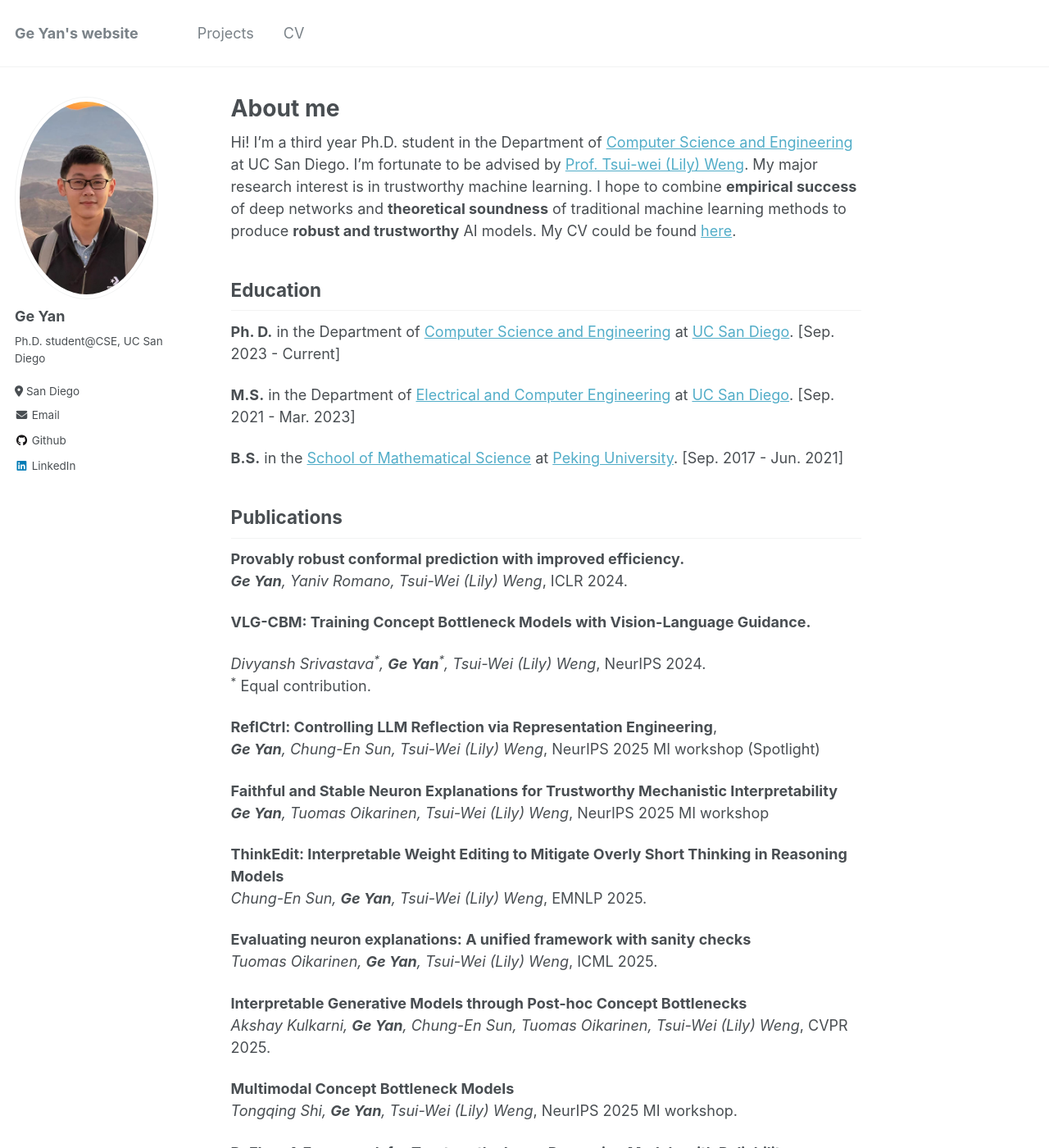
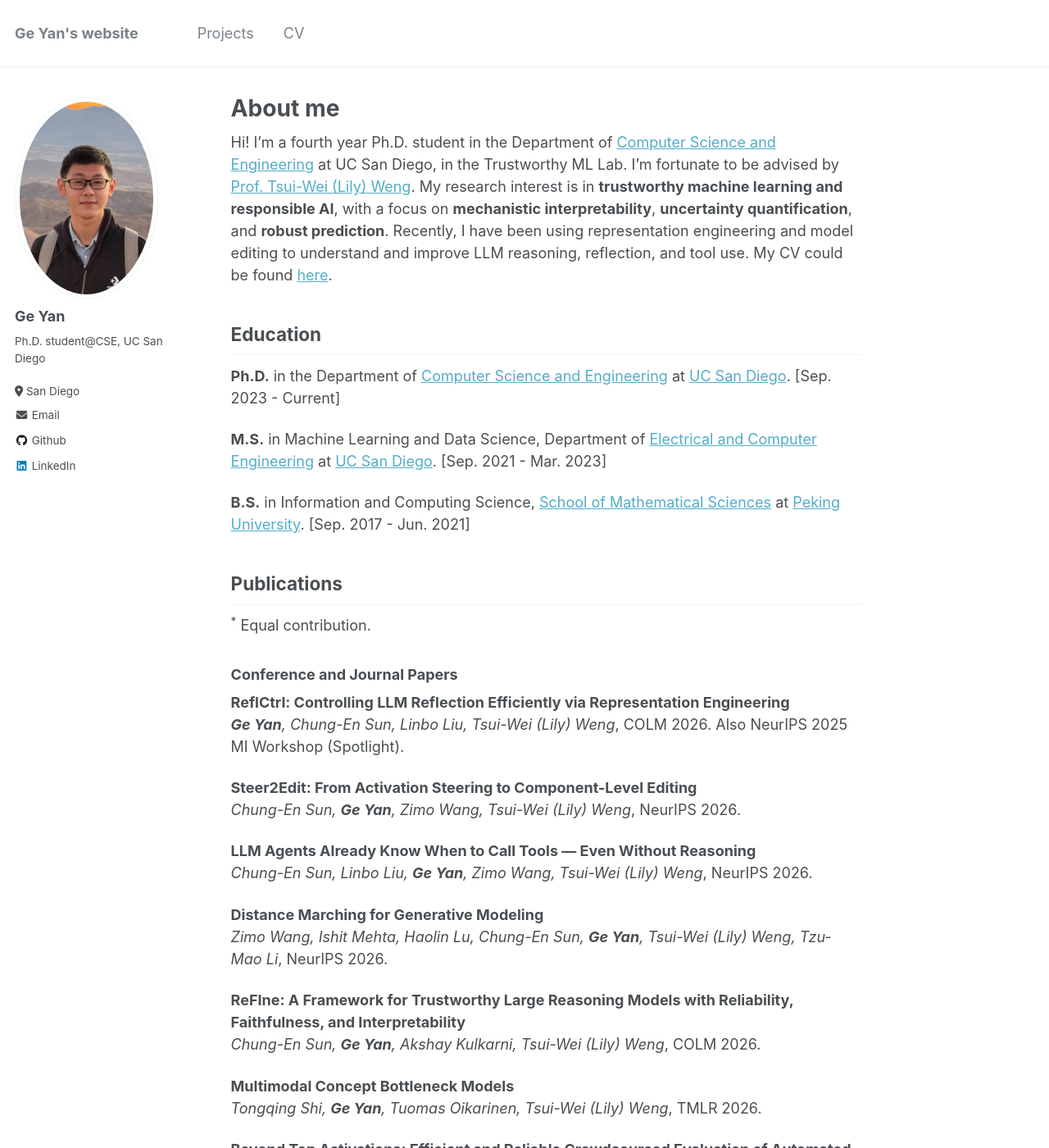
Before and after one commit to windymount/windymount.github.io, a Jekyll site: the page built from _pages/about.md, in a window 1280 px wide and 1400 px high. Shown: the whole window at 82% size. Built offline with Jekyll 4.4.1, drawn with Linux system fonts in a browser that asks for light colours; some of the changed text lies outside the part shown.

Commit message:
Update about, projects, and CV from 2026-10 CV
Co-Authored-By: Claude Opus 5.5 <noreply@anthropic.com>
Claude-Session: https://claude.ai/code/session_01Ev6n8A27FKdZKjFCbVRTrU

```diff
--- a/_pages/about.md
+++ b/_pages/about.md
@@ -8,53 +8,76 @@ redirect_from:
   - /about.html
 ---
 
-Hi! I'm a third year Ph.D. student in the Department of [Computer Science and Engineering](https://cse.ucsd.edu/) at UC San Diego. I'm fortunate to be advised by [Prof. Tsui-wei (Lily) Weng](https://lilywenglab.github.io/). My major research interest is in trustworthy machine learning. I hope to combine **empirical success** of deep networks and **theoretical soundness** of traditional machine learning methods to produce **robust and trustworthy** AI models. My CV could be found [here](files/cv.pdf).
+Hi! I'm a fourth year Ph.D. student in the Department of [Computer Science and Engineering](https://cse.ucsd.edu/) at UC San Diego, in the Trustworthy ML Lab. I'm fortunate to be advised by [Prof. Tsui-Wei (Lily) Weng](https://lilywenglab.github.io/). My research interest is in **trustworthy machine learning and responsible AI**, with a focus on **mechanistic interpretability**, **uncertainty quantification**, and **robust prediction**. Recently, I have been using representation engineering and model editing to understand and improve LLM reasoning, reflection, and tool use. My CV could be found [here](files/cv.pdf).
 
 ## Education
-**Ph. D.** in the Department of [Computer Science and Engineering](https://cse.ucsd.edu/) at [UC San Diego](https://ucsd.edu/). \[Sep. 2023 - Current\]
+**Ph.D.** in the Department of [Computer Science and Engineering](https://cse.ucsd.edu/) at [UC San Diego](https://ucsd.edu/). \[Sep. 2023 - Current\]
 
-**M.S.** in the Department of [Electrical and Computer Engineering](https://www.ece.ucsd.edu/) at [UC San Diego](https://ucsd.edu/).  \[Sep. 2021 - Mar. 2023\]
+**M.S.** in Machine Learning and Data Science, Department of [Electrical and Computer Engineering](https://www.ece.ucsd.edu/) at [UC San Diego](https://ucsd.edu/).  \[Sep. 2021 - Mar. 2023\]
 
-**B.S.** in the [School of Mathematical Science](https://www.math.pku.edu.cn/) at [Peking University](https://www.pku.edu.cn/).  \[Sep. 2017 - Jun. 2021\]
+**B.S.** in Information and Computing Science, [School of Mathematical Sciences](https://www.math.pku.edu.cn/) at [Peking University](https://www.pku.edu.cn/).  \[Sep. 2017 - Jun. 2021\]
 
 ## Publications
-
-**Provably robust conformal prediction with improved efficiency.**<br>
-***Ge Yan**, Yaniv Romano, Tsui-Wei (Lily) Weng*, ICLR 2024.
-
-**VLG-CBM: Training Concept Bottleneck Models with Vision-Language Guidance.**<br>
-
-*Divyansh Srivastava<sup>*</sup>, **Ge Yan**<sup>*</sup>, Tsui-Wei (Lily) Weng*, NeurIPS 2024.<br>
 <sup>*</sup> Equal contribution.
 
-**ReflCtrl: Controlling LLM Reflection via Representation Engineering**,<br>
-***Ge Yan**, Chung-En Sun, Tsui-Wei (Lily) Weng*, NeurIPS 2025 MI workshop (Spotlight)
+### Conference and Journal Papers
 
-**Faithful and Stable Neuron Explanations for Trustworthy Mechanistic Interpretability**<br>
-***Ge Yan**, Tuomas Oikarinen, Tsui-Wei (Lily) Weng*, NeurIPS 2025 MI workshop
+**ReflCtrl: Controlling LLM Reflection Efficiently via Representation Engineering**<br>
+***Ge Yan**, Chung-En Sun, Linbo Liu, Tsui-Wei (Lily) Weng*, COLM 2026. Also NeurIPS 2025 MI Workshop (Spotlight).
+
+**Steer2Edit: From Activation Steering to Component-Level Editing**<br>
+*Chung-En Sun, **Ge Yan**, Zimo Wang, Tsui-Wei (Lily) Weng*, NeurIPS 2026.
+
+**LLM Agents Already Know When to Call Tools — Even Without Reasoning**<br>
+*Chung-En Sun, Linbo Liu, **Ge Yan**, Zimo Wang, Tsui-Wei (Lily) Weng*, NeurIPS 2026.
+
+**Distance Marching for Generative Modeling**<br>
+*Zimo Wang, Ishit Mehta, Haolin Lu, Chung-En Sun, **Ge Yan**, Tsui-Wei (Lily) Weng, Tzu-Mao Li*, NeurIPS 2026.
+
+**ReFIne: A Framework for Trustworthy Large Reasoning Models with Reliability, Faithfulness, and Interpretability**<br>
+*Chung-En Sun, **Ge Yan**, Akshay Kulkarni, Tsui-Wei (Lily) Weng*, COLM 2026.
+
+**Multimodal Concept Bottleneck Models**<br>
+*Tongqing Shi, **Ge Yan**, Tuomas Oikarinen, Tsui-Wei (Lily) Weng*, TMLR 2026.
+
+**Beyond Top Activations: Efficient and Reliable Crowdsourced Evaluation of Automated Interpretability**<br>
+*Tuomas Oikarinen, **Ge Yan**, Akshay Kulkarni, Tsui-Wei (Lily) Weng*, CVPR 2026.
 
 **ThinkEdit: Interpretable Weight Editing to Mitigate Overly Short Thinking in Reasoning Models**<br>
 *Chung-En Sun, **Ge Yan**, Tsui-Wei (Lily) Weng*, EMNLP 2025.
 
-**Evaluating neuron explanations: A unified framework with sanity checks**<br>
+**Evaluating Neuron Explanations: A Unified Framework with Sanity Checks**<br>
 *Tuomas Oikarinen, **Ge Yan**, Tsui-Wei (Lily) Weng*, ICML 2025.
 
 **Interpretable Generative Models through Post-hoc Concept Bottlenecks**<br>
 *Akshay Kulkarni, **Ge Yan**, Chung-En Sun, Tuomas Oikarinen, Tsui-Wei (Lily) Weng*, CVPR 2025.
 
-**Multimodal Concept Bottleneck Models**<br>
-*Tongqing Shi, **Ge Yan**, Tsui-Wei (Lily) Weng*, NeurIPS 2025 MI workshop.
+**VLG-CBM: Training Concept Bottleneck Models with Vision-Language Guidance**<br>
+*Divyansh Srivastava<sup>*</sup>, **Ge Yan**<sup>*</sup>, Tsui-Wei (Lily) Weng*, NeurIPS 2024.
 
-**ReFIne: A Framework for Trustworthy Large Reasoning Models with Reliability, Faithfulness, and Interpretability**<br>
-*Chung-En Sun, **Ge Yan**, Akshay Kulkarni, Tsui-Wei (Lily) Weng*, NeurIPS 2025 MI workshop.
+**Provably Robust Conformal Prediction with Improved Efficiency**<br>
+***Ge Yan**, Yaniv Romano, Tsui-Wei (Lily) Weng*, ICLR 2024.
 
-**Beyond Top Activations: Efficient and Reliable Crowdsourced Evaluation of Automated Interpretability**<br>
-*Tuomas Oikarinen, **Ge Yan**, Tsui-Wei (Lily) Weng*, NeurIPS 2025 MI workshop.
+### Workshop Papers and Preprints
 
+**Faithful and Stable Neuron Explanations for Trustworthy Mechanistic Interpretability**<br>
+***Ge Yan**, Tuomas Oikarinen, Tsui-Wei (Lily) Weng*, NeurIPS 2025 MI Workshop.
 
-## Internship
-Applied Scientist Intern, Amazon, San Diego. \[Jun. 2024 - Sep. 2024]
+**RAT: Boosting Misclassification Detection Ability without Extra Data**<br>
+***Ge Yan**, Tsui-Wei (Lily) Weng*, arXiv preprint, 2025.
+
+## Industry Experience
+Machine Learning Engineer Intern, Stripe, South San Francisco. \[Jun. 2026 - Sep. 2026\]
+
+Applied Scientist Intern, Amazon, San Diego. \[Jun. 2024 - Aug. 2024\]
 
 Data Scientist Intern, DiDi Technology, Beijing. \[Jun. 2023 - Aug. 2023\]
 
-Data Analyst Intern at Shanghai Stock Exchange.  \[Aug. 2020 - Sep. 2020\]
+## Academic Service and Talks
+**Area Chair:** ICLR 2026 Trustworthy AI Workshop; CVPR 2026 TRUE-V Workshop.
+
+**Reviewer:** ICLR 2025, 2026; NeurIPS 2025, 2026; ICML, CVPR, ECCV, and COLM 2026.
+
+**Tutorial Co-organizer:** Principled Interpretability in Vision Models, CVPR 2026.
+
+**Invited Talk:** Faithful Interpretation for Deep Networks via Human Understandable Concepts, EnCORE Workshop on Interpretability in Modern AI, 2026.
--- a/_pages/projects.md
+++ b/_pages/projects.md
@@ -6,8 +6,16 @@ author_profile: true
 redirect_from:
   - /project
 ---
+## ReflCtrl: Controlling LLM Reflection Efficiently via Representation Engineering
+<span style="font-size:13px margin-top=13px margin-bottom=13px"> *Conference on Language Modeling (COLM 2026)*; NeurIPS 2025 Mechanistic Interpretability Workshop (Spotlight) </span>
+
+Large reasoning models often reflect on their answers more often than they need to, which wastes reasoning tokens. In this project, we develop stepwise representation steering to control how often the model reflects. This saves up to 33.6% of reasoning tokens while largely preserving accuracy in the settings we evaluated.
+## VLG-CBM: Training Concept Bottleneck Models with Vision-Language Guidance
+<span style="font-size:13px margin-top=13px margin-bottom=13px"> *Conference on Neural Information Processing Systems (NeurIPS 2024)* </span>
+
+Concept bottleneck models make predictions through human-understandable concepts, but the learned concepts are not always faithful. We propose vision-language guidance to train more faithful concept bottleneck models, and the Number of Effective Concepts (NEC) metric to control information leakage. The method improves concept faithfulness across five benchmarks.
 ## [Provably robust conformal prediction with Improved efficiency](https://lilywenglab.github.io/Provably-Robust-Conformal-Prediction/)
-<span style="font-size:13px margin-top=13px margin-bottom=13px"> To appear on *The Twelfth International Conference on Learning Representations (ICLR24)* </span>
+<span style="font-size:13px margin-top=13px margin-bottom=13px"> *The Twelfth International Conference on Learning Representations (ICLR 2024)* </span>
 
 Conformal prediction is a method that provides prediction sets with guaranteed coverage. However, this guarantee fails at adversarial attacks. In this project, we propose a novel framework called RSCP+ which provides guaranteed robustness against adversarial examples. Besides, we design two methods to boost the efficiency of conformal prediction (reduce the size of prediction sets). Our methods achieve 4.36x, 5.46x and 16.9x efficiency boost on CIFAR10, CIFAR100 and ImageNet, respectively.
 ## Failure probability estimation via Bayesian neural networks
```
Also changed, not shown: 1 other file.
